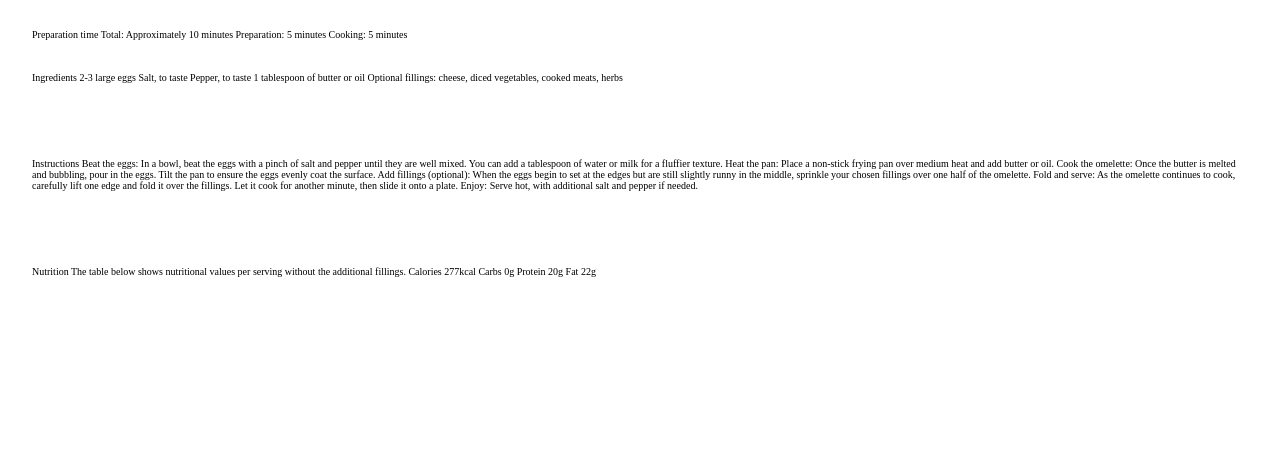
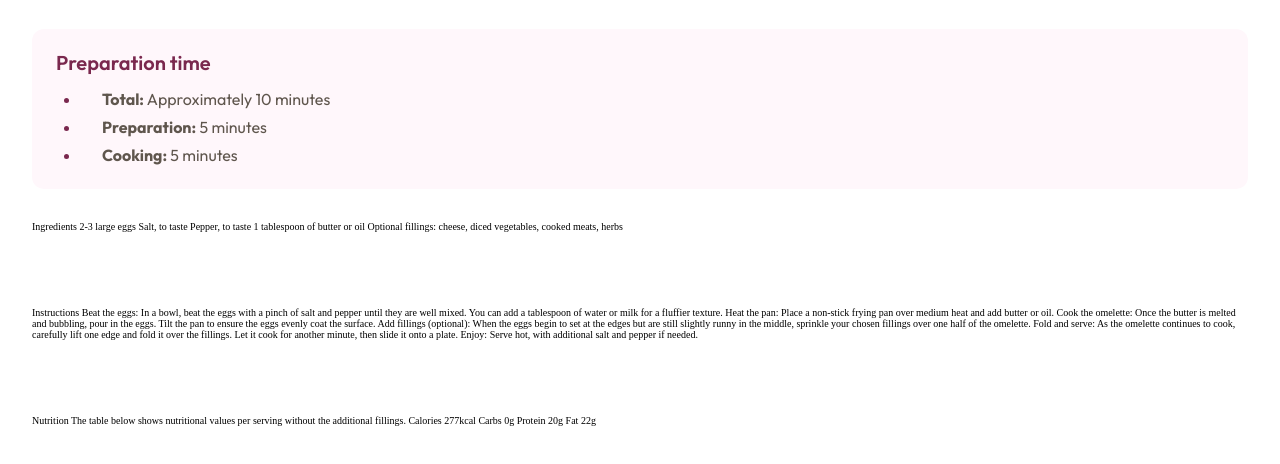
Before and after one commit to chrisdzasc/Recipe-Page, a plain HTML site: page index.html in a window 1280 px wide. Shown: the part 322-786 px from the top of the page. Drawn offline with Linux system fonts and the light colour scheme.

Commit message:
'Preparation' Section Done

```diff
--- a/css/index.css
+++ b/css/index.css
@@ -70,3 +70,45 @@ h1 {
     letter-spacing: 0%;
     font-weight: 400;
 }
+
+.preparation {
+    padding: 2.4rem;
+    background-color: var(--rose-50);
+    border-radius: 1.2rem;
+    display: flex;
+    flex-direction: column;
+    gap: 1.6rem;
+}
+
+.subtitle {
+    font-size: 2rem;
+    font-family: "Outfit", sans-serif;
+    font-weight: 600;
+    line-height: 100%;
+    letter-spacing: 0%;
+    color: var(--rose-800);
+}
+
+.group-list {
+    display: flex;
+    flex-direction: column;
+    gap: .8rem;
+    list-style-position: inside;
+}
+
+li {
+    color: var(--stone-600);
+    font-family: "Outfit", sans-serif;
+    font-size: 1.6rem;
+    font-weight: 400;
+    padding-left: .8rem;
+}
+
+span {
+    font-weight: 700;
+    padding-left: 1.6rem;
+}
+
+li::marker {
+    color: var(--rose-800);
+}
--- a/index.html
+++ b/index.html
@@ -48,12 +48,16 @@
 
     </div>
 
-    <div>
-      Preparation time
+    <div class="preparation">
 
-      Total: Approximately 10 minutes
-      Preparation: 5 minutes
-      Cooking: 5 minutes
+      <h2 class="subtitle">Preparation time</h2>
+
+      <ul class="group-list">
+        <li><span>Total:</span> Approximately 10 minutes</li>
+        <li><span>Preparation:</span> 5 minutes</li>
+        <li><span>Cooking:</span> 5 minutes</li>
+      </ul>
+
     </div>
 
     <div>
```
